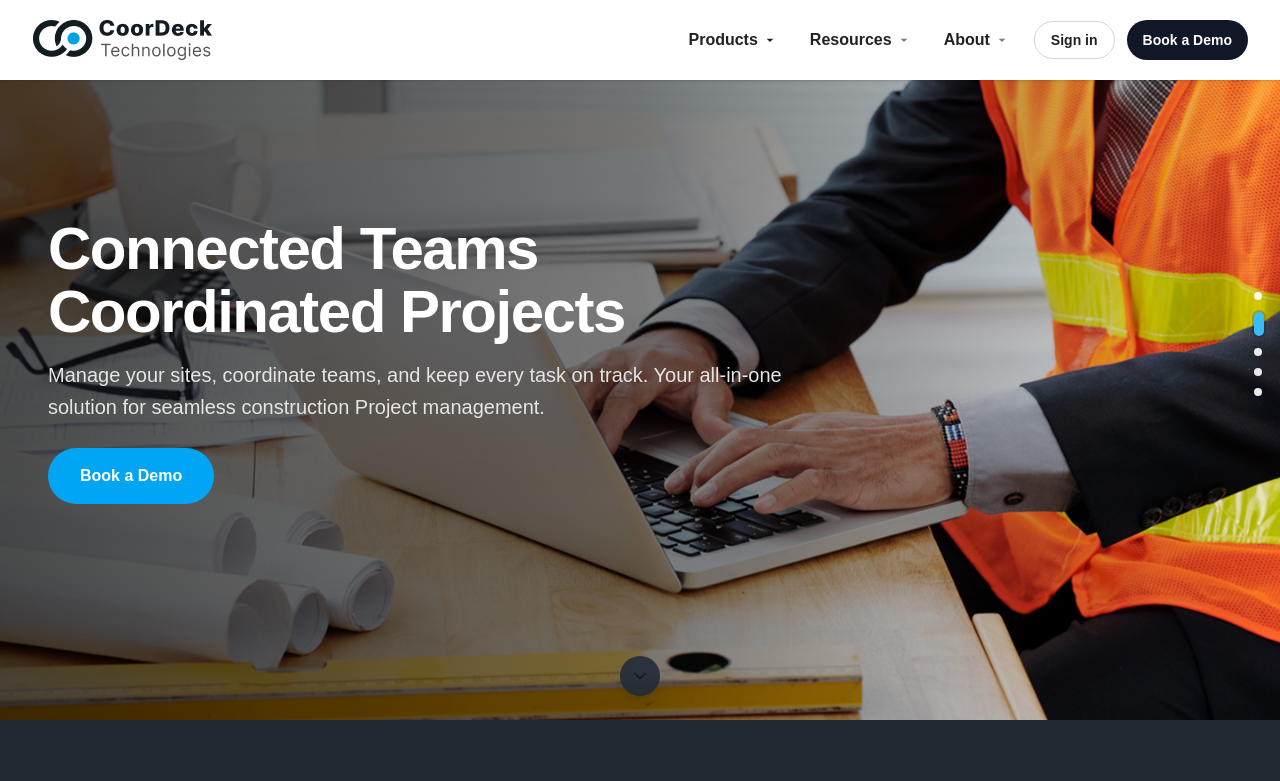
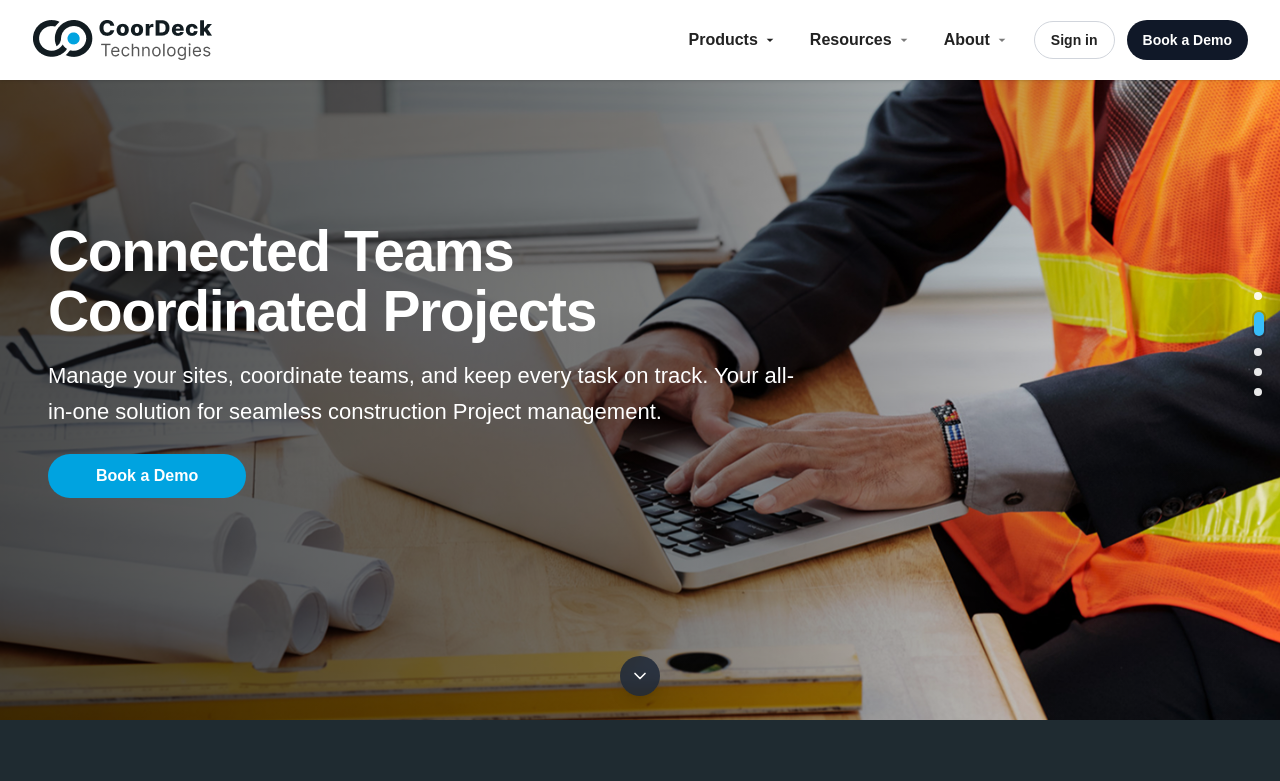
Before and after one commit to MTS-Services/alex_coordina, a Next.js app: page / in a window 1280 px wide. Shown: the top 781 px of the page. Built offline with nearby package versions, Linux system fonts and the light colour scheme.

Commit message:
setup home page

```diff
--- a/src/components/Header.tsx
+++ b/src/components/Header.tsx
@@ -182,7 +182,7 @@ export default function Header() {
         <div className='md:hidden border-t border-gray-200 bg-white'>
           <div className='mx-auto max-w-7xl px-4 py-4 sm:px-6 lg:px-8'>
             <details className='group'>
-              <summary className='flex cursor-pointer list-none items-center justify-between py-2 text-sm font-medium text-gray-700'>
+              <summary className='flex text-[#222222] font-[600] text-[16px] cursor-pointer list-none items-center justify-between py-2 text-sm '>
                 <span>Products</span>
                 <FiChevronDown className='transition-transform group-open:rotate-180' />
               </summary>
@@ -203,14 +203,14 @@ export default function Header() {
 
             <Link
               href='/resources'
-              className='block py-2 text-sm font-medium text-gray-700'
+              className='block py-2 text-[#222222] font-[600] text-[16px]'
               onClick={() => setMobileOpen(false)}
             >
               Resources
             </Link>
             <Link
               href='/about'
-              className='block py-2 text-sm font-medium text-gray-700'
+              className='block py-2 text-[#222222] font-[600] text-[16px] '
               onClick={() => setMobileOpen(false)}
             >
               About
--- a/src/components/howIt-works-section/page.tsx
+++ b/src/components/howIt-works-section/page.tsx
@@ -26,7 +26,10 @@ const HowItWorksSection = () => {
           </p>
 
           {/* Button */}
-          <button className='w-full sm:w-auto max-w-[240px] py-3 px-10 bg-sky-500 hover:bg-sky-600 transition-all rounded-full flex items-center justify-center'>
+          <button
+            className='inline-flex py-[10px] px-[48px] text-[16px]  font-[700] rounded-[30px] bg-[#00A3E0] hover:bg-sky-600 focus-visible:outline-none focus-visible:ring-2 focus-visible:ring-offset-2 focus-visible:ring-sky-500 text-white  text-sm sm:text-base items-center justify-center
+                transition'
+          >
             <span className='text-white text-base font-bold tracking-tight'>
               Book a Demo
             </span>
--- a/src/components/jero-connected-section/page.tsx
+++ b/src/components/jero-connected-section/page.tsx
@@ -31,12 +31,12 @@ export default function HeroConnectedSection() {
       <div className='relative z-10 flex h-full items-center'>
         <div className='w-full mx-auto max-w-7xl px-5 sm:px-8 lg:px-12'>
           <div className='max-w-xl sm:max-w-2xl lg:max-w-3xl'>
-            <h1 className='text-white font-extrabold tracking-tight leading-[1.05] text-4xl sm:text-5xl lg:text-6xl'>
+            <h1 className='text-[#FFF] font-[800] tracking-tight leading-[1.05]  text-4xl sm:text-5xl lg:text-[57px]'>
               Connected Teams
               <br />
               Coordinated Projects
             </h1>
-            <p className='mt-4 text-neutral-200 text-base sm:text-lg lg:text-xl leading-relaxed'>
+            <p className='mt-4 text-[#FFF] text-base sm:text-lg lg:text-[22px]  font-[500] leading-relaxed'>
               Manage your sites, coordinate teams, and keep every task on track.
               Your all-in-one solution for seamless construction Project
               management.
@@ -44,7 +44,8 @@ export default function HeroConnectedSection() {
             <div className='mt-6'>
               <Link
                 href='/demo'
-                className='inline-flex h-12 sm:h-14 px-6 sm:px-8 rounded-full bg-sky-500 hover:bg-sky-600 focus-visible:outline-none focus-visible:ring-2 focus-visible:ring-offset-2 focus-visible:ring-sky-500 text-white font-semibold text-sm sm:text-base items-center justify-center transition'
+                className='inline-flex py-[10px] px-[48px] text-[16px]  font-[700] rounded-[30px] bg-[#00A3E0] hover:bg-sky-600 focus-visible:outline-none focus-visible:ring-2 focus-visible:ring-offset-2 focus-visible:ring-sky-500 text-white  text-sm sm:text-base items-center justify-center
+                transition'
               >
                 Book a Demo
               </Link>
@@ -112,7 +113,7 @@ export default function HeroConnectedSection() {
         {/* Navigation button নিচে */}
         <button
           aria-label='Next slide'
-          className='hero-next absolute left-1/2 -translate-x-1/2 bottom-6 z-20 h-10 w-10 rounded-full bg-gray-800/85 hover:bg-gray-900/90 flex items-center justify-center shadow-lg backdrop-blur transition-all duration-200'
+          className='hero-next absolute left-1/2 -translate-x-1/2 bottom-6 z-20 h-10 w-10 text-white rounded-full bg-gray-800/85 hover:bg-gray-900/90 flex items-center justify-center shadow-lg backdrop-blur transition-all duration-200'
         >
           <svg
             xmlns='http://www.w3.org/2000/svg'
```
